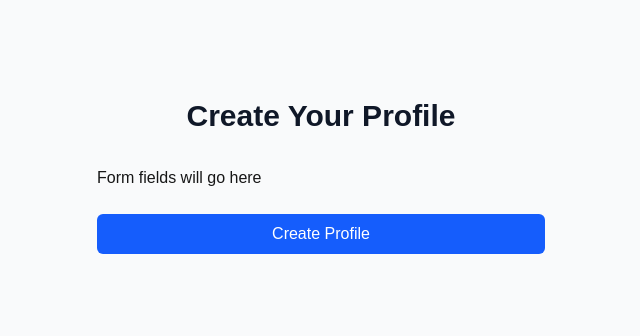
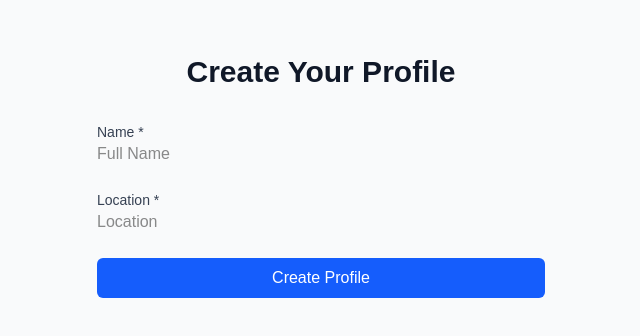
Before and after one commit to jahend412/bandmate, a Next.js app in the folder frontend/: page /create-profile/musician in a window 1280 px wide. Shown: the part 236-572 px from the top of the page, without its empty margins (319-959 px from the left). Built offline with nearby package versions, Linux system fonts and the light colour scheme.

Commit message:
Started Form
Filled in name and location.  Working with documentation to ensure I am doing this correctly

```diff
--- a/frontend/src/app/create-profile/musician/page.js
+++ b/frontend/src/app/create-profile/musician/page.js
@@ -36,8 +36,50 @@ export default function CreateMusicianProfile() {
           Create Your Profile
         </h2>
         <form className="mt-8 space-y-6" onSubmit={handleSubmit(onSubmit)}>
-          <p>Form fields will go here</p>
-
+          <div>
+            <label
+              htmlFor="name"
+              className="block text-sm font-medium text-gray-700"
+            >
+              Name *
+            </label>
+            <input
+              id="name"
+              type="text"
+              {...register("name", {
+                required: "Name is requied",
+                maxLength: {
+                  value: 100,
+                  message: "Name can not be more than 100 characters",
+                },
+              })}
+              placeholder="Full Name"
+            />
+            {errors.name && (
+              <p className="mt-1 text-sm text-red-600">{errors.name.message}</p>
+            )}
+          </div>
+          <div>
+            <label
+              htmlFor="location"
+              className="block text-sm font-medium text-gray-700"
+            >
+              Location *
+            </label>
+            <input
+              id="location"
+              type="text"
+              {...register("location", {
+                required: "Location is requied",
+              })}
+              placeholder="Location"
+            />
+            {errors.location && (
+              <p className="mt-1 text-sm text-red-600">
+                {errors.location.message}
+              </p>
+            )}
+          </div>
           <button
             type="submit"
             disabled={isLoading}
```
